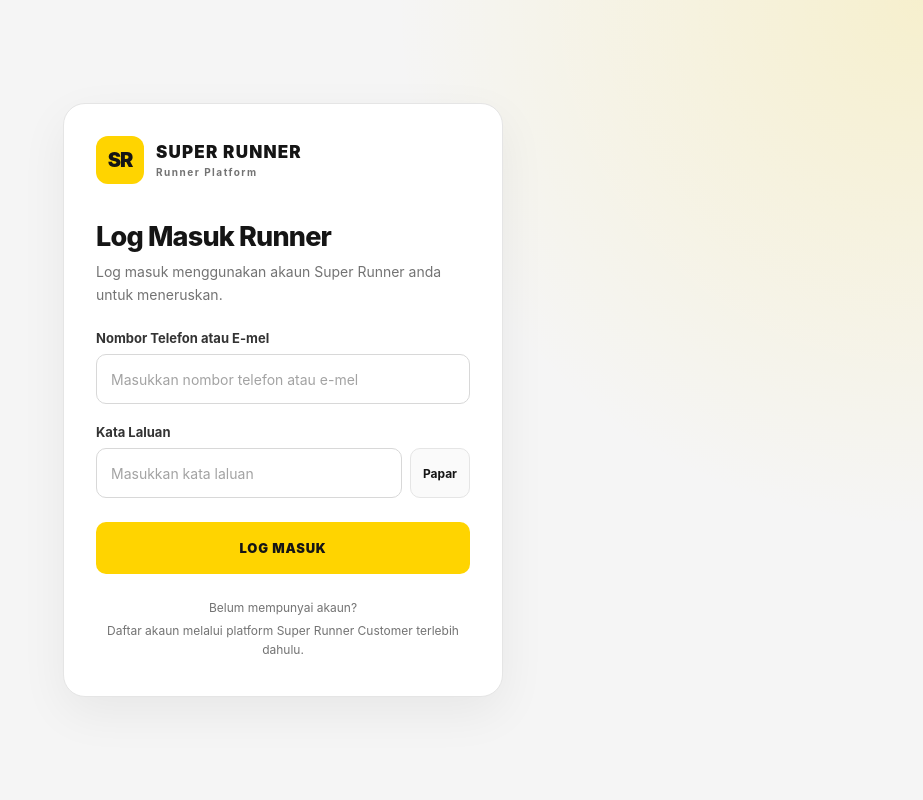
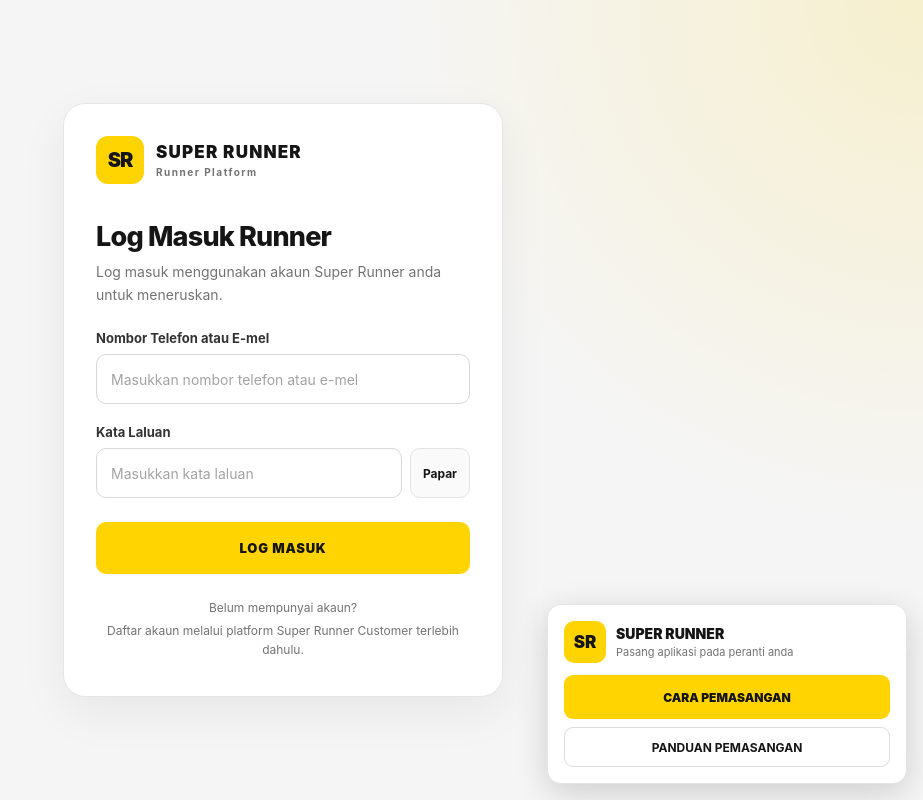
Before and after one commit to akuhudhud/projek-aplikasi-modular, a React (Vite) app in the folder frontend/runner/: page / in a window 1280 px wide. Shown: the whole page, without its empty margins (357-1280 px from the left). Built offline with nearby package versions, Linux system fonts and the light colour scheme; no server answers.

Commit message:
Update main.tsx

```diff
--- a/frontend/runner/src/main.tsx
+++ b/frontend/runner/src/main.tsx
@@ -3,6 +3,7 @@ import { StrictMode } from 'react';
 import { createRoot } from 'react-dom/client';
 
 import RunnerApp from './app/RunnerApp';
+import PwaInstallPrompt from './app/PwaInstallPrompt';
 
 import '../styles/runner.css';
 
@@ -12,6 +13,7 @@ if (rootElement) {
     createRoot(rootElement).render(
         <StrictMode>
             <RunnerApp />
+            <PwaInstallPrompt />
         </StrictMode>,
     );
 }
```
